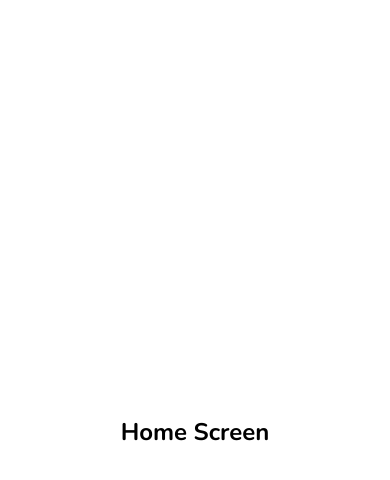
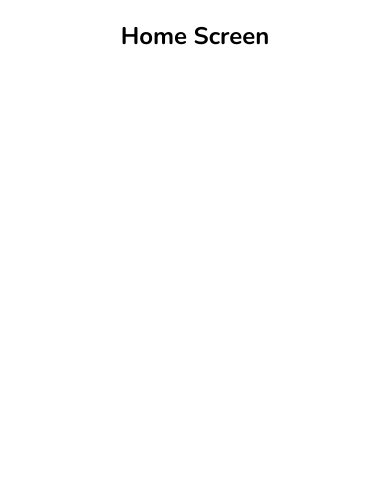
Before and after one commit to Ciamuthama/firstapp, a React Native app: screen / in a window 390 px wide. Shown: the top 480 px of the page. Built offline with nearby package versions, Linux system fonts and the light colour scheme.

Commit message:
Using Global styles in React native

```diff
--- a/screens/home.js
+++ b/screens/home.js
@@ -1,21 +1,11 @@
 import React from 'react'
 import { StyleSheet, Text, View } from 'react-native';
+import { globalStyles } from '../styles/globalstyles';
 
 export default function Home() {
     return (
-        <View style={styles.container}>
-            <Text style={styles.title}>Home Screen</Text>
+        <View style={globalStyles.container}>
+            <Text style={globalStyles.title}>Home Screen</Text>
         </View>
     )
 }
-const styles = StyleSheet.create({
-    container: {
-        alignItems: 'center',
-        justifyContent: 'space-around',
-        paddingTop: 20,
-    },
-    title: {
-        fontFamily: 'nunito-bold',
-        fontSize:24,
-    }
-})
--- /dev/null
+++ b/styles/globalstyles.js
@@ -0,0 +1,19 @@
+import { StyleSheet } from "react-native"
+
+
+export const globalStyles = StyleSheet.create({
+    container: {
+        flex:1,
+        alignItems: 'center',
+        //justifyContent: 'space-around',
+        paddingTop: 20,
+    },
+    title: {
+        fontFamily: 'nunito-bold',
+        fontSize:24,
+    },
+    paragraph: {
+        marginVertical: 8,
+        FONTsIZE:18,
+    }
+})
```
Also changed, not shown: screens/ReviewDetails.js (+2 -9 lines), screens/about.js (+3 -10 lines).
